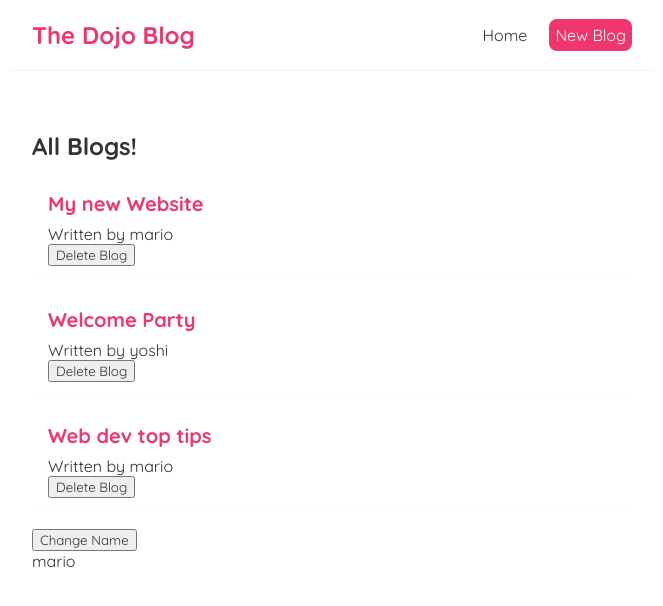
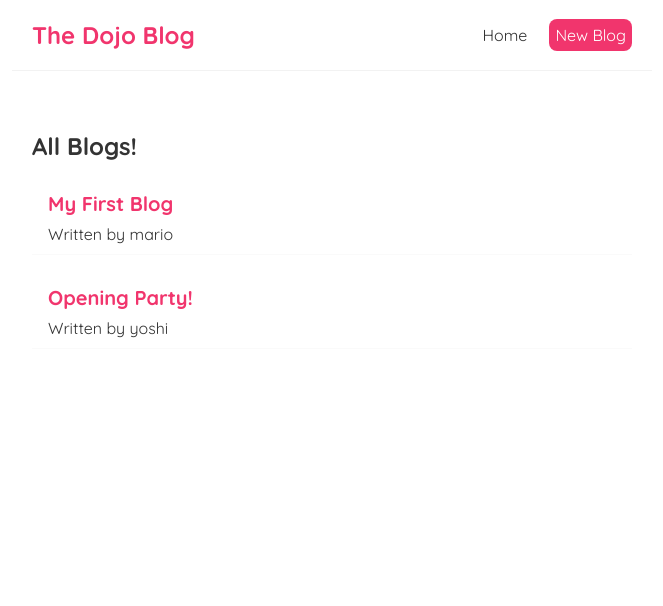
Before and after one commit to johnpathadan/reactpratise, a React (Create React App) app: page / in a window 1280 px wide. Shown: the top 606 px of the page, without its empty margins (308-971 px from the left). Built offline with nearby package versions, Linux system fonts and the light colour scheme; data requests are answered from the project's data file.

Commit message:
Fetching Data

```diff
--- a/src/Bloglist.js
+++ b/src/Bloglist.js
@@ -1,4 +1,4 @@
-const BlogList = ({blogs, title, handleDelete}) => {
+const BlogList = ({blogs, title}) => { //handle delete deleted
 
     return (
         <div className="blog-list">
@@ -9,7 +9,6 @@
 
                     <h2>{blog.title}</h2>
                     <p>Written by {blog.author}</p>
-                    <button onClick={()=> handleDelete(blog.id)}>Delete Blog</button>
                 </div>
             ))}
         </div>
--- a/src/Home.js
+++ b/src/Home.js
@@ -1,32 +1,37 @@
-import { useState, useEffect } from "react"; //useEffect added
+import { useState, useEffect } from "react";
 import BlogList from "./Bloglist";
 
 const Home = () => {
-    const [blogs, setBlogs] = useState([
-        {title: 'My new Website', body: 'lorem ipsum...', author: 'mario', id: 1},
-        {title: 'Welcome Party', body: 'lorem ipsum...', author: 'yoshi', id: 2},
-        {title: 'Web dev top tips', body: 'lorem ipsum...', author: 'mario', id: 3},
-    ]);
+    const [blogs, setBlogs] = useState(null); //Here we deleted all the states and now set to null
 
-    //here we have created a state
+
     const [name, setName] = useState('mario');
 
-    const handleDelete = (id) => {
-        const newBlogs = blogs.filter(blog => blog.id !== id);
-        setBlogs(newBlogs);
-    }
+//handle delte function deleted
+    useEffect(()=>{ //code added, this will return a promise, so we can use then method
+        fetch('http://localhost:8000/blogs')
+            .then(res =>{  //this response object is not actually the data, inorder to get the dat
+                //we have to do soomething with the response object
+                return res.json(); //this pass the json into a JS object for us
+                //this will return another promise, because .json() is also async
+                //so add another .then block
+            })
+            .then(data=>{
+                setBlogs(data);
+            })
 
-    useEffect(()=>{
-        console.log('use effect ran');
-        console.log(name);
-    }, [name]);
+    }, []); //[] only fire this once on the initial render, not when the data changes
 
 
     return (
         <div className="homePage">
-            < BlogList blogs={blogs} title="All Blogs!" handleDelete = {handleDelete}/>
-            <button onClick={()=> setName('George')}>Change Name</button>
-            <p>{name}</p>
+            {/* there is an error in console @ 4:50, Uncaught TypeError: Cannot read properties of null (reading 'map') */}
+            {/* because useState value is null, Bloglist cannot retreive properties, & browser only load once */}
+            {/* to mitigate this, use {} around in the next line and add some JS */}
+            { blogs && < BlogList blogs={blogs} title="All Blogs!"/>}
+            {/* in line 35 this is the logical & operator in react, if 1 parameter doesnt satisfy, it wont
+            move to the next one */}
+
         </div>
     );
 
```
